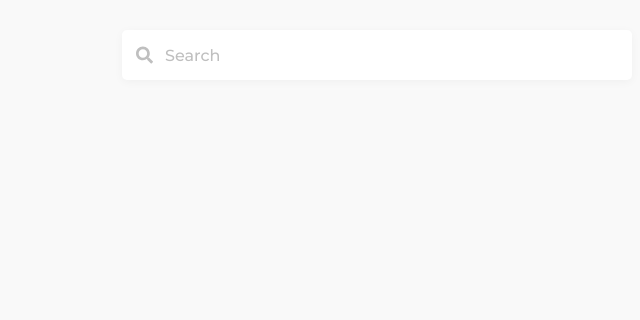
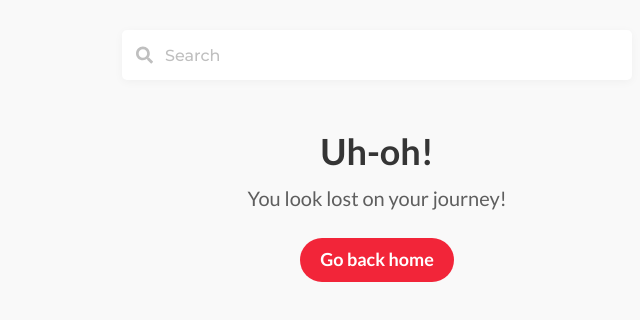
Before and after one commit to CBMaio/pokedex, a Vue app: page /list in a window 1280 px wide. Shown: the top 320 px of the page, without its empty margins (263-903 px from the left). Built offline with nearby package versions, Linux system fonts and the light colour scheme.

Commit message:
add: empty state

```diff
--- a/public/fonts/fonts.css
+++ b/public/fonts/fonts.css
@@ -15,6 +15,6 @@
 @font-face {
   font-family: "LatoBold";
   font-weight: 700;
-  src: url(./Lato/-Bold.ttf);
+  src: url(./Lato/Lato-Bold.ttf);
   font-display: swap;
 }
--- a/src/components/structure/CustomButton.vue
+++ b/src/components/structure/CustomButton.vue
@@ -16,6 +16,7 @@ defineEmits(['action'])
   background-color: var(--primary);
   color: var(--white);
   border: none;
+  font-family: 'LatoBold';
   font-size: 18px;
   font-weight: 700;
   line-height: 21.6px;
--- /dev/null
+++ b/src/components/structure/EmptyState.vue
@@ -0,0 +1,37 @@
+<script setup lang="ts">
+import CustomButton from './CustomButton.vue'
+
+defineEmits(['goBack'])
+</script>
+
+<template>
+  <div class="container">
+    <h3 class="title">Uh-oh!</h3>
+    <p class="description">You look lost on your journey!</p>
+
+    <CustomButton @action="$emit('goBack')"> Go back home </CustomButton>
+  </div>
+</template>
+
+<style scoped>
+.container {
+  margin-top: 50px;
+  text-align: center;
+
+  .title {
+    color: var(--black);
+    font-family: 'LatoBold';
+    font-size: 36px;
+    line-height: 43.2px;
+    text-align: center;
+  }
+
+  .description {
+    color: var(--darkGray);
+    font-size: 20px;
+    line-height: 30px;
+    margin: 10px auto 25px;
+    text-align: center;
+  }
+}
+</style>
--- a/src/views/ListView.vue
+++ b/src/views/ListView.vue
@@ -1,10 +1,19 @@
 <script setup>
+import { useRouter } from 'vue-router'
+import EmptyState from '@/components/structure/EmptyState.vue'
 import SearchField from '@/components/structure/SearchField.vue'
+
+const router = useRouter()
+
+const goToMainScreen = function () {
+  router.push({ name: 'welcome' })
+}
 </script>
 
 <template>
   <div class="view-container">
     <SearchField />
+    <EmptyState @go-back="goToMainScreen" />
   </div>
 </template>
 
--- a/src/views/WelcomeView.vue
+++ b/src/views/WelcomeView.vue
@@ -1,7 +1,9 @@
 <script setup>
 import WelcomeImg from '@/assets/img/welcome-img.svg'
 import CustomButton from '@/components/structure/CustomButton.vue'
-import router from '@/router'
+import { useRouter } from 'vue-router'
+
+const router = useRouter()
 
 const goToList = function () {
   router.push({ name: 'list' })
```
